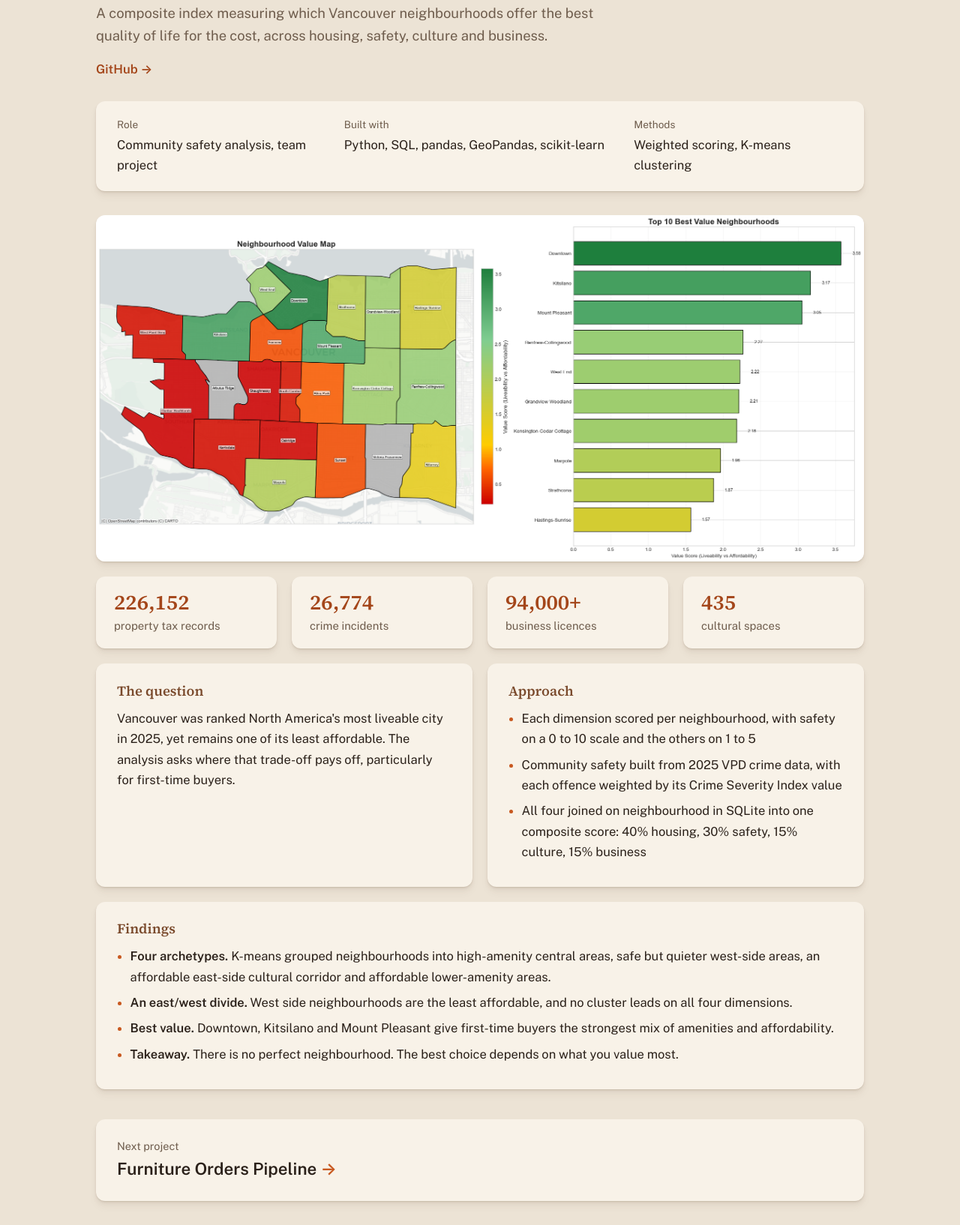
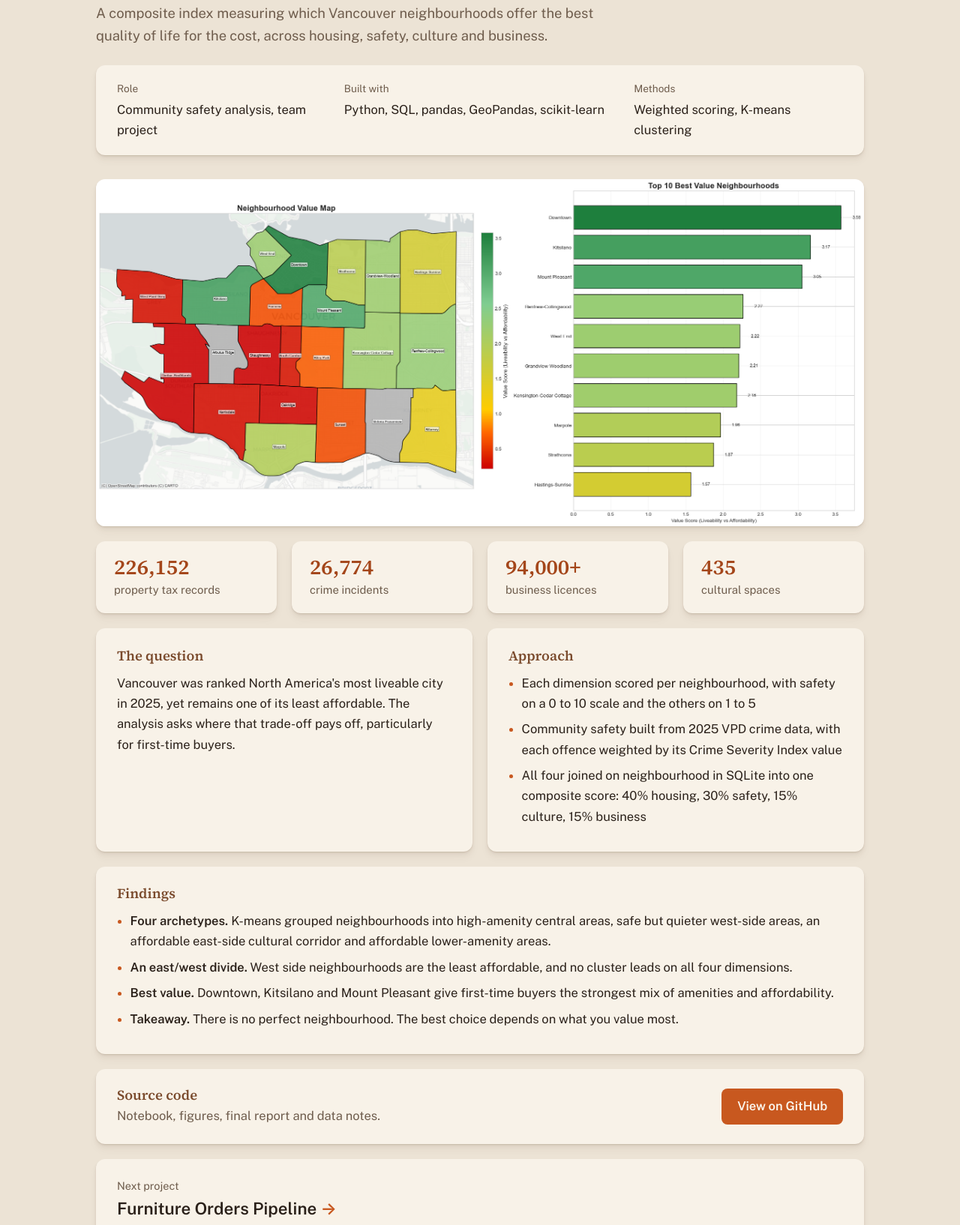
Before and after one commit to AdrianJulve/adrian-portfolio, a plain HTML site: page vancouver-liveability.html in a window 1280 px wide. Shown: the part 272-1906 px from the top of the page at 75% size. Drawn offline with nearby package versions, Linux system fonts and the light colour scheme.

Commit message:
Open external links in new tabs and move GitHub links

```diff
--- a/css/style.css
+++ b/css/style.css
@@ -322,7 +322,7 @@ a:focus-visible {
 }
 
 .links a::after {
-  content: " \2192";
+  content: "\00a0\2192";
 }
 
 /* Focus */
@@ -650,6 +650,10 @@ a:focus-visible {
   margin-bottom: 0;
 }
 
+.project-hero .project-facts {
+  margin-top: 1.5rem;
+}
+
 .project-facts {
   display: grid;
   grid-template-columns: 1fr 1.3fr 1fr;
@@ -753,8 +757,31 @@ a.shot-frame:hover {
   margin-bottom: 0;
 }
 
+.project-source {
+  padding-top: 1.25rem;
+}
+
+.source-card {
+  display: flex;
+  justify-content: space-between;
+  align-items: center;
+  flex-wrap: wrap;
+  gap: 1rem 2rem;
+  padding: 1.5rem 1.75rem;
+}
+
+.source-card h2 {
+  color: var(--brown);
+  font-size: 1.15rem;
+  margin-bottom: 0.2rem;
+}
+
+.source-card p {
+  margin: 0;
+}
+
 .next {
-  padding-top: 2.5rem;
+  padding-top: 1.25rem;
   padding-bottom: 3rem;
 }
 
@@ -781,7 +808,7 @@ a.shot-frame:hover {
 }
 
 .next-title::after {
-  content: " \2192";
+  content: "\00a0\2192";
   color: var(--accent);
 }
 
--- a/vancouver-liveability.html
+++ b/vancouver-liveability.html
@@ -40,7 +40,6 @@
 <section class="project-hero wrap">
 <h1>Vancouver Neighbourhood Liveability Score</h1>
       <p class="lead">A composite index measuring which Vancouver neighbourhoods offer the best quality of life for the cost, across housing, safety, culture and business.</p>
-      <p class="links"><a href="https://github.com/AdrianJulve/Vancouver-Liveability-Score">GitHub</a></p>
       <dl class="project-facts card">
         <div><dt>Role</dt><dd>Community safety analysis, team project</dd></div>
         <div><dt>Built with</dt><dd>Python, SQL, pandas, GeoPandas, scikit-learn</dd></div>
@@ -87,6 +86,15 @@
       </section>
     </div>
     </div>
+    <section class="project-source wrap">
+      <div class="card source-card">
+        <div>
+          <h2>Source code</h2>
+          <p class="muted">Notebook, figures, final report and data notes.</p>
+        </div>
+        <a class="button" href="https://github.com/AdrianJulve/Vancouver-Liveability-Score" target="_blank" rel="noopener noreferrer">View on GitHub</a>
+      </div>
+    </section>
     <section class="next wrap">
       <a class="next-card card" href="furniture-orders.html">
         <span class="muted">Next project</span>
@@ -99,8 +107,8 @@
     <div class="wrap">
       <span>Adrian Julve, 2026</span>
       <span class="footer-links">
-        <a href="https://github.com/AdrianJulve">GitHub</a>
-        <a href="https://www.linkedin.com/in/adrian-julve">LinkedIn</a>
+        <a href="https://github.com/AdrianJulve" target="_blank" rel="noopener noreferrer">GitHub</a>
+        <a href="https://www.linkedin.com/in/adrian-julve" target="_blank" rel="noopener noreferrer">LinkedIn</a>
         <a href="mailto:julveadrian@gmail.com">Email</a>
       </span>
     </div>
```
Also changed, not shown: cartcast-yyc.html (+12 -4 lines), furniture-orders.html (+2 -2 lines), index.html (+5 -5 lines).
